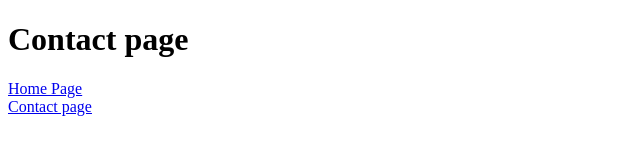
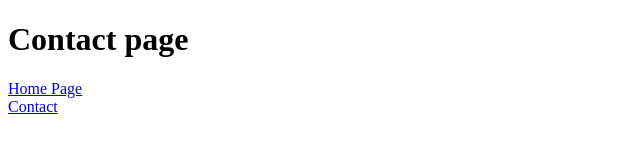
Before and after one commit to Reyn0a/website_challangee, a plain HTML site: page contact.html in a window 1280 px wide. Shown: the full height of the page, 0-640 px from the left. Drawn offline with Linux system fonts and the light colour scheme.

Commit message:
Update contact.html

```diff
--- a/contact.html
+++ b/contact.html
@@ -9,6 +9,6 @@
 <body>
   <h1>Contact page</h1>
   <a href="index.html">Home Page </a><br>
-  <a href="newpage.html">Contact page</a>
+  <a href="newpage.html">Contact</a>
 </body>
 </html>
```
